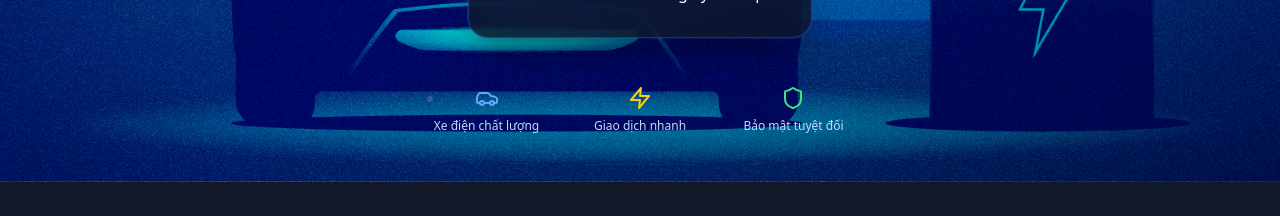
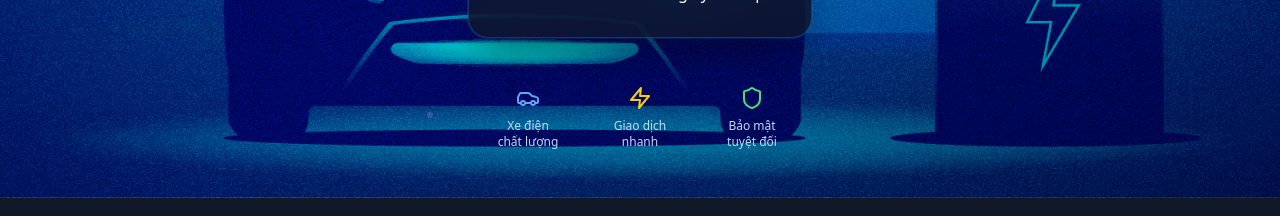
Before and after one commit to obthack/SWP391_Topic2_Frontend_ver2, a React (Vite) app: page /login in a window 1280 px wide. Shown: the part 724-940 px from the top of the page. Built offline with nearby package versions, Linux system fonts and the light colour scheme; no server answers.

Commit message:
push lần 2

```diff
--- a/src/components/auth/LoginForm.jsx
+++ b/src/components/auth/LoginForm.jsx
@@ -278,7 +278,8 @@ export const LoginForm = () => {
           </div>
 
           {/* Features Cards */}
-          <div className="mt-8 grid grid-cols-3 gap-4">
+          <div className="mt-8 flex justify-center">
+            <div className="grid grid-cols-3 gap-4 max-w-xs">
               <div className="feature-card">
                 <Car className="w-6 h-6 text-blue-400 mx-auto mb-2" />
                 <p className="text-xs text-blue-200">Xe điện chất lượng</p>
@@ -295,5 +296,6 @@ export const LoginForm = () => {
           </div>
         </div>
       </div>
+    </div>
   );
 };
--- a/src/components/auth/RegisterForm.jsx
+++ b/src/components/auth/RegisterForm.jsx
@@ -324,6 +324,7 @@ export const RegisterForm = () => {
           </div>
 
           {/* Benefits Cards */}
+          <div className="mt-8 flex justify-center">
             <div className="register-features">
               <div className="auth-feature-card">
                 <Car className="auth-feature-icon text-emerald-400" />
@@ -341,5 +342,6 @@ export const RegisterForm = () => {
           </div>
         </div>
       </div>
+    </div>
   );
 };
--- a/src/styles/auth.css
+++ b/src/styles/auth.css
@@ -135,6 +135,8 @@
   border: none;
   text-align: center;
   padding: 1rem;
+  min-width: 0;
+  flex: 1;
 }
 
 /* Car silhouettes animations */
@@ -346,9 +348,8 @@
 }
 
 .auth-checkbox:focus {
-  ring: 2px;
-  ring-color: #3b82f6;
-  ring-offset: 0;
+  outline: 2px solid #3b82f6;
+  outline-offset: 0;
 }
 
 .auth-checkbox-label {
@@ -466,16 +467,17 @@
 }
 
 .register-features {
-  margin-top: 1.5rem;
   display: flex;
   justify-content: center;
   align-items: center;
   gap: 2rem;
+  max-width: 20rem;
 }
 
 @media (min-width: 640px) {
   .register-features {
     gap: 3rem;
+    max-width: 24rem;
   }
 }
 
```
Lines whose indentation alone changed are shown as unchanged.
